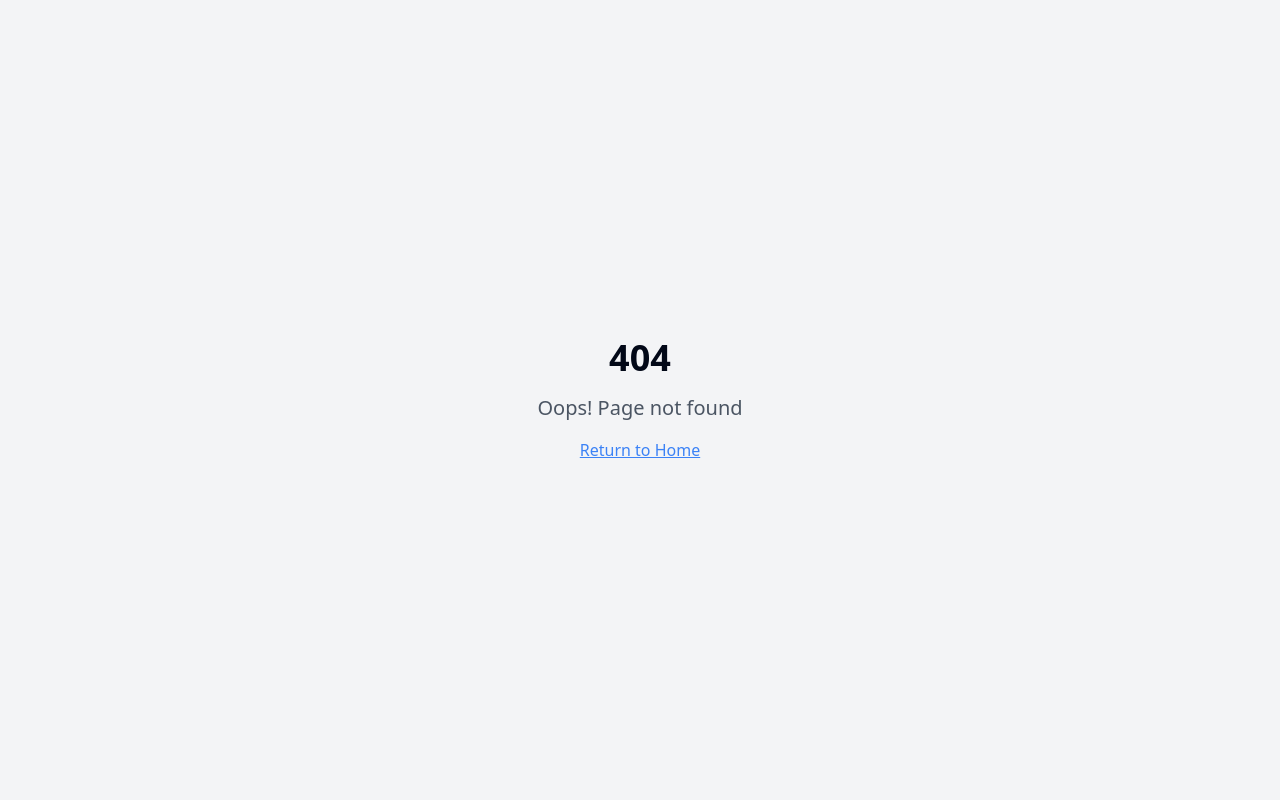
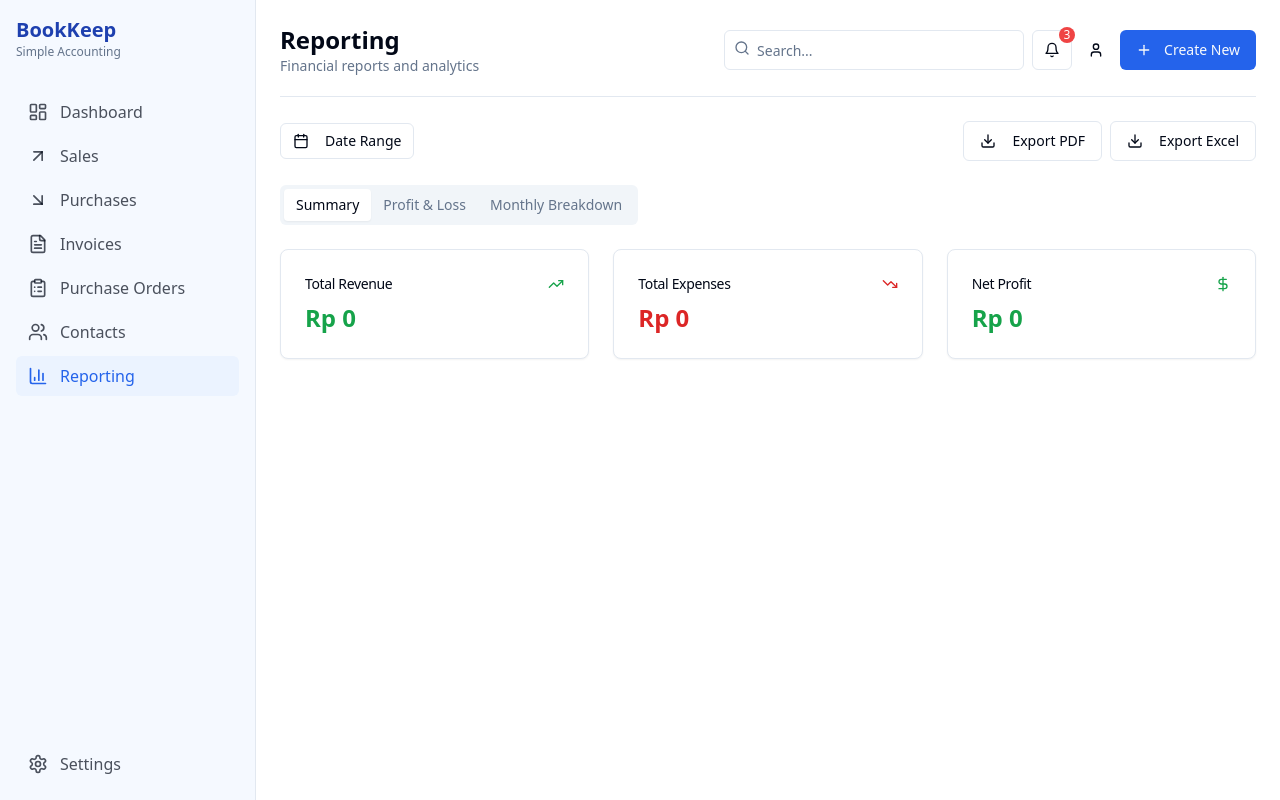
Before and after one commit to ramanandhaaja/bookkeep-quick-view, a React (Vite) app: page /reporting in a window 1280 px wide. Before the commit this address had no page. Built offline with nearby package versions, Linux system fonts and the light colour scheme.

Commit message:
feat: Implement reporting page and currency updates
- Added a reporting page for income statements.
- Updated currency to Indonesian Rupiah (IDR) on purchase and contact pages.
- Fixed sidebar link focus issue.

```diff
--- a/src/App.tsx
+++ b/src/App.tsx
@@ -11,6 +11,7 @@ import Invoices from "./pages/Invoices";
 import PurchaseOrders from "./pages/PurchaseOrders";
 import Contacts from "./pages/Contacts";
 import Settings from "./pages/Settings";
+import Reporting from "./pages/Reporting";
 import NotFound from "./pages/NotFound";
 
 const queryClient = new QueryClient();
@@ -28,6 +29,7 @@ const App = () => (
           <Route path="/invoices" element={<Invoices />} />
           <Route path="/purchase-orders" element={<PurchaseOrders />} />
           <Route path="/contacts" element={<Contacts />} />
+          <Route path="/reporting" element={<Reporting />} />
           <Route path="/settings" element={<Settings />} />
           <Route path="*" element={<NotFound />} />
         </Routes>
--- a/src/components/Sidebar.tsx
+++ b/src/components/Sidebar.tsx
@@ -1,5 +1,5 @@
 
-import { Link } from "react-router-dom";
+import { Link, useLocation } from "react-router-dom";
 import {
   LayoutDashboard,
   ArrowUpRight,
@@ -7,7 +7,8 @@ import {
   FileText,
   ClipboardList,
   Users,
-  Settings
+  Settings,
+  BarChart3
 } from "lucide-react";
 import { cn } from "@/lib/utils";
 
@@ -16,6 +17,8 @@ interface SidebarProps {
 }
 
 const Sidebar = ({ className }: SidebarProps) => {
+  const location = useLocation();
+
   return (
     <div className={cn("h-screen w-64 bg-sidebar p-4 flex flex-col border-r", className)}>
       <div className="mb-8">
@@ -24,16 +27,17 @@ const Sidebar = ({ className }: SidebarProps) => {
       </div>
 
       <nav className="space-y-1 flex-1">
-        <SidebarItem to="/" icon={<LayoutDashboard size={20} />} text="Dashboard" active />
-        <SidebarItem to="/sales" icon={<ArrowUpRight size={20} />} text="Sales" />
-        <SidebarItem to="/purchases" icon={<ArrowDownRight size={20} />} text="Purchases" />
-        <SidebarItem to="/invoices" icon={<FileText size={20} />} text="Invoices" />
-        <SidebarItem to="/purchase-orders" icon={<ClipboardList size={20} />} text="Purchase Orders" />
-        <SidebarItem to="/contacts" icon={<Users size={20} />} text="Contacts" />
+        <SidebarItem to="/" icon={<LayoutDashboard size={20} />} text="Dashboard" active={location.pathname === "/"} />
+        <SidebarItem to="/sales" icon={<ArrowUpRight size={20} />} text="Sales" active={location.pathname === "/sales"} />
+        <SidebarItem to="/purchases" icon={<ArrowDownRight size={20} />} text="Purchases" active={location.pathname === "/purchases"} />
+        <SidebarItem to="/invoices" icon={<FileText size={20} />} text="Invoices" active={location.pathname === "/invoices"} />
+        <SidebarItem to="/purchase-orders" icon={<ClipboardList size={20} />} text="Purchase Orders" active={location.pathname === "/purchase-orders"} />
+        <SidebarItem to="/contacts" icon={<Users size={20} />} text="Contacts" active={location.pathname === "/contacts"} />
+        <SidebarItem to="/reporting" icon={<BarChart3 size={20} />} text="Reporting" active={location.pathname === "/reporting"} />
       </nav>
 
       <div className="mt-auto">
-        <SidebarItem to="/settings" icon={<Settings size={20} />} text="Settings" />
+        <SidebarItem to="/settings" icon={<Settings size={20} />} text="Settings" active={location.pathname === "/settings"} />
       </div>
     </div>
   );
--- a/src/pages/Contacts.tsx
+++ b/src/pages/Contacts.tsx
@@ -1,4 +1,3 @@
-
 import Layout from "@/components/Layout";
 import { Button } from "@/components/ui/button";
 import { Input } from "@/components/ui/input";
@@ -21,6 +20,7 @@ import {
 import { Plus, MoreHorizontal, Download, FileText, Trash, Filter, Mail, Phone } from "lucide-react";
 import { useState } from "react";
 import { Tabs, TabsContent, TabsList, TabsTrigger } from "@/components/ui/tabs";
+import { formatCurrency } from "@/lib/storage";
 
 interface Contact {
   id: string;
@@ -28,7 +28,7 @@ interface Contact {
   email: string;
   phone: string;
   type: string;
-  balance: string;
+  balance: number;
 }
 
 const initialContacts: Contact[] = [
@@ -38,7 +38,7 @@ const initialContacts: Contact[] = [
     email: "contact@acme.com",
     phone: "(555) 123-4567",
     type: "Customer",
-    balance: "$1,200.00",
+    balance: 1200000,
   },
   {
     id: "C-002",
@@ -46,7 +46,7 @@ const initialContacts: Contact[] = [
     email: "info@globex.com",
     phone: "(555) 234-5678",
     type: "Customer",
-    balance: "$850.00",
+    balance: 850000,
   },
   {
     id: "C-003",
@@ -54,7 +54,7 @@ const initialContacts: Contact[] = [
     email: "orders@officesupplies.com",
     phone: "(555) 345-6789",
     type: "Supplier",
-    balance: "$450.00",
+    balance: 450000,
   },
   {
     id: "C-004",
@@ -62,7 +62,7 @@ const initialContacts: Contact[] = [
     email: "info@stark.com",
     phone: "(555) 456-7890",
     type: "Customer",
-    balance: "$3,700.00",
+    balance: 3700000,
   },
   {
     id: "C-005",
@@ -70,7 +70,7 @@ const initialContacts: Contact[] = [
     email: "sales@techhardware.com",
     phone: "(555) 567-8901",
     type: "Supplier",
-    balance: "$1,275.00",
+    balance: 1275000,
   },
 ];
 
@@ -190,7 +190,7 @@ const ContactList = ({ contacts, searchTerm, setSearchTerm }: ContactListProps)
                     {contact.type}
                   </span>
                 </TableCell>
-                <TableCell>{contact.balance}</TableCell>
+                <TableCell>{formatCurrency(contact.balance)}</TableCell>
                 <TableCell>
                   <DropdownMenu>
                     <DropdownMenuTrigger asChild>
--- a/src/pages/Purchases.tsx
+++ b/src/pages/Purchases.tsx
@@ -1,4 +1,3 @@
-
 import { useState, useEffect } from "react";
 import Layout from "@/components/Layout";
 import { Button } from "@/components/ui/button";
@@ -22,14 +21,9 @@ import {
 import { Plus, MoreHorizontal, Download, FileText, Trash, Filter, Pencil } from "lucide-react";
 import CreatePurchaseForm from "@/components/CreatePurchaseForm";
 import EditPurchaseForm from "@/components/EditPurchaseForm";
-import { getPurchases, deletePurchase, Purchase } from "@/lib/storage";
+import { getPurchases, deletePurchase, Purchase, formatCurrency } from "@/lib/storage";
 import { generatePurchasePDF, savePDF } from "@/lib/pdfGenerator";
 import { useToast } from "@/hooks/use-toast";
-
-const formatCurrency = (amount: number): string => {
-  return new Intl.NumberFormat('en-US', { style: 'currency', currency: 'USD' })
-    .format(amount);
-};
 
 const Purchases = () => {
   const { toast } = useToast();
--- /dev/null
+++ b/src/pages/Reporting.tsx
@@ -0,0 +1,210 @@
+
+import { useState, useEffect } from "react";
+import Layout from "@/components/Layout";
+import { Button } from "@/components/ui/button";
+import { Card, CardContent, CardHeader, CardTitle } from "@/components/ui/card";
+import { Tabs, TabsContent, TabsList, TabsTrigger } from "@/components/ui/tabs";
+import { Calendar, Download, TrendingUp, TrendingDown, DollarSign } from "lucide-react";
+import { getSales, getPurchases, formatCurrency } from "@/lib/storage";
+
+const Reporting = () => {
+  const [sales, setSales] = useState([]);
+  const [purchases, setPurchases] = useState([]);
+  const [totalRevenue, setTotalRevenue] = useState(0);
+  const [totalExpenses, setTotalExpenses] = useState(0);
+  const [netProfit, setNetProfit] = useState(0);
+
+  useEffect(() => {
+    const loadedSales = getSales();
+    const loadedPurchases = getPurchases();
+
+    setSales(loadedSales);
+    setPurchases(loadedPurchases);
+
+    // Calculate totals
+    const revenue = loadedSales
+      .filter(sale => sale.status === "Paid")
+      .reduce((sum, sale) => sum + sale.amount, 0);
+
+    const expenses = loadedPurchases
+      .filter(purchase => purchase.status === "Received")
+      .reduce((sum, purchase) => sum + purchase.amount, 0);
+
+    setTotalRevenue(revenue);
+    setTotalExpenses(expenses);
+    setNetProfit(revenue - expenses);
+  }, []);
+
+  const salesByMonth = sales.reduce((acc, sale) => {
+    if (sale.status === "Paid") {
+      const month = new Date(sale.date).toLocaleDateString('id-ID', { year: 'numeric', month: 'long' });
+      acc[month] = (acc[month] || 0) + sale.amount;
+    }
+    return acc;
+  }, {});
+
+  const purchasesByMonth = purchases.reduce((acc, purchase) => {
+    if (purchase.status === "Received") {
+      const month = new Date(purchase.date).toLocaleDateString('id-ID', { year: 'numeric', month: 'long' });
+      acc[month] = (acc[month] || 0) + purchase.amount;
+    }
+    return acc;
+  }, {});
+
+  const allMonths = [...new Set([...Object.keys(salesByMonth), ...Object.keys(purchasesByMonth)])];
+
+  return (
+    <Layout
+      title="Reporting"
+      subtitle="Financial reports and analytics"
+    >
+      <div className="flex justify-between items-center mb-6">
+        <div className="flex gap-4 items-center">
+          <Button variant="outline" size="sm">
+            <Calendar className="h-4 w-4 mr-2" /> Date Range
+          </Button>
+        </div>
+
+        <div className="flex gap-2">
+          <Button variant="outline">
+            <Download className="h-4 w-4 mr-2" /> Export PDF
+          </Button>
+          <Button variant="outline">
+            <Download className="h-4 w-4 mr-2" /> Export Excel
+          </Button>
+        </div>
+      </div>
+
+      <Tabs defaultValue="summary" className="space-y-6">
+        <TabsList>
+          <TabsTrigger value="summary">Summary</TabsTrigger>
+          <TabsTrigger value="profit-loss">Profit & Loss</TabsTrigger>
+          <TabsTrigger value="monthly">Monthly Breakdown</TabsTrigger>
+        </TabsList>
+
+        <TabsContent value="summary">
+          <div className="grid gap-6 md:grid-cols-3">
+            <Card>
+              <CardHeader className="flex flex-row items-center justify-between space-y-0 pb-2">
+                <CardTitle className="text-sm font-medium">Total Revenue</CardTitle>
+                <TrendingUp className="h-4 w-4 text-green-600" />
+              </CardHeader>
+              <CardContent>
+                <div className="text-2xl font-bold text-green-600">
+                  {formatCurrency(totalRevenue)}
+                </div>
+              </CardContent>
+            </Card>
+
+            <Card>
+              <CardHeader className="flex flex-row items-center justify-between space-y-0 pb-2">
+                <CardTitle className="text-sm font-medium">Total Expenses</CardTitle>
+                <TrendingDown className="h-4 w-4 text-red-600" />
+              </CardHeader>
+              <CardContent>
+                <div className="text-2xl font-bold text-red-600">
+                  {formatCurrency(totalExpenses)}
+                </div>
+              </CardContent>
+            </Card>
+
+            <Card>
+              <CardHeader className="flex flex-row items-center justify-between space-y-0 pb-2">
+                <CardTitle className="text-sm font-medium">Net Profit</CardTitle>
+                <DollarSign className={`h-4 w-4 ${netProfit >= 0 ? 'text-green-600' : 'text-red-600'}`} />
+              </CardHeader>
+              <CardContent>
+                <div className={`text-2xl font-bold ${netProfit >= 0 ? 'text-green-600' : 'text-red-600'}`}>
+                  {formatCurrency(netProfit)}
+                </div>
+              </CardContent>
+            </Card>
+          </div>
+        </TabsContent>
+
+        <TabsContent value="profit-loss">
+          <Card>
+            <CardHeader>
+              <CardTitle>Profit & Loss Statement</CardTitle>
+            </CardHeader>
+            <CardContent>
+              <div className="space-y-4">
+                <div className="border-b pb-4">
+                  <h3 className="font-semibold text-lg mb-2">Revenue</h3>
+                  <div className="flex justify-between">
+                    <span>Sales Revenue</span>
+                    <span className="font-medium text-green-600">{formatCurrency(totalRevenue)}</span>
+                  </div>
+                  <div className="flex justify-between font-semibold border-t pt-2 mt-2">
+                    <span>Total Revenue</span>
+                    <span className="text-green-600">{formatCurrency(totalRevenue)}</span>
+                  </div>
+                </div>
+
+                <div className="border-b pb-4">
+                  <h3 className="font-semibold text-lg mb-2">Expenses</h3>
+                  <div className="flex justify-between">
+                    <span>Cost of Goods Sold</span>
+                    <span className="font-medium text-red-600">{formatCurrency(totalExpenses)}</span>
+                  </div>
+                  <div className="flex justify-between font-semibold border-t pt-2 mt-2">
+                    <span>Total Expenses</span>
+                    <span className="text-red-600">{formatCurrency(totalExpenses)}</span>
+                  </div>
+                </div>
+
+                <div className="pt-4">
+                  <div className={`flex justify-between text-xl font-bold ${netProfit >= 0 ? 'text-green-600' : 'text-red-600'}`}>
+                    <span>Net {netProfit >= 0 ? 'Profit' : 'Loss'}</span>
+                    <span>{formatCurrency(netProfit)}</span>
+                  </div>
+                </div>
+              </div>
+            </CardContent>
+          </Card>
+        </TabsContent>
+
+        <TabsContent value="monthly">
+          <Card>
+            <CardHeader>
+              <CardTitle>Monthly Breakdown</CardTitle>
+            </CardHeader>
+            <CardContent>
+              <div className="space-y-4">
+                {allMonths.map(month => {
+                  const monthRevenue = salesByMonth[month] || 0;
+                  const monthExpenses = purchasesByMonth[month] || 0;
+                  const monthProfit = monthRevenue - monthExpenses;
+
+                  return (
+                    <div key={month} className="border rounded-lg p-4">
+                      <h4 className="font-semibold mb-3">{month}</h4>
+                      <div className="grid grid-cols-3 gap-4">
+                        <div>
+                          <span className="text-sm text-muted-foreground">Revenue</span>
+                          <div className="font-medium text-green-600">{formatCurrency(monthRevenue)}</div>
+                        </div>
+                        <div>
+                          <span className="text-sm text-muted-foreground">Expenses</span>
+                          <div className="font-medium text-red-600">{formatCurrency(monthExpenses)}</div>
+                        </div>
+                        <div>
+                          <span className="text-sm text-muted-foreground">Profit</span>
+                          <div className={`font-medium ${monthProfit >= 0 ? 'text-green-600' : 'text-red-600'}`}>
+                            {formatCurrency(monthProfit)}
+                          </div>
+                        </div>
+                      </div>
+                    </div>
+                  );
+                })}
+              </div>
+            </CardContent>
+          </Card>
+        </TabsContent>
+      </Tabs>
+    </Layout>
+  );
+};
+
+export default Reporting;
```
